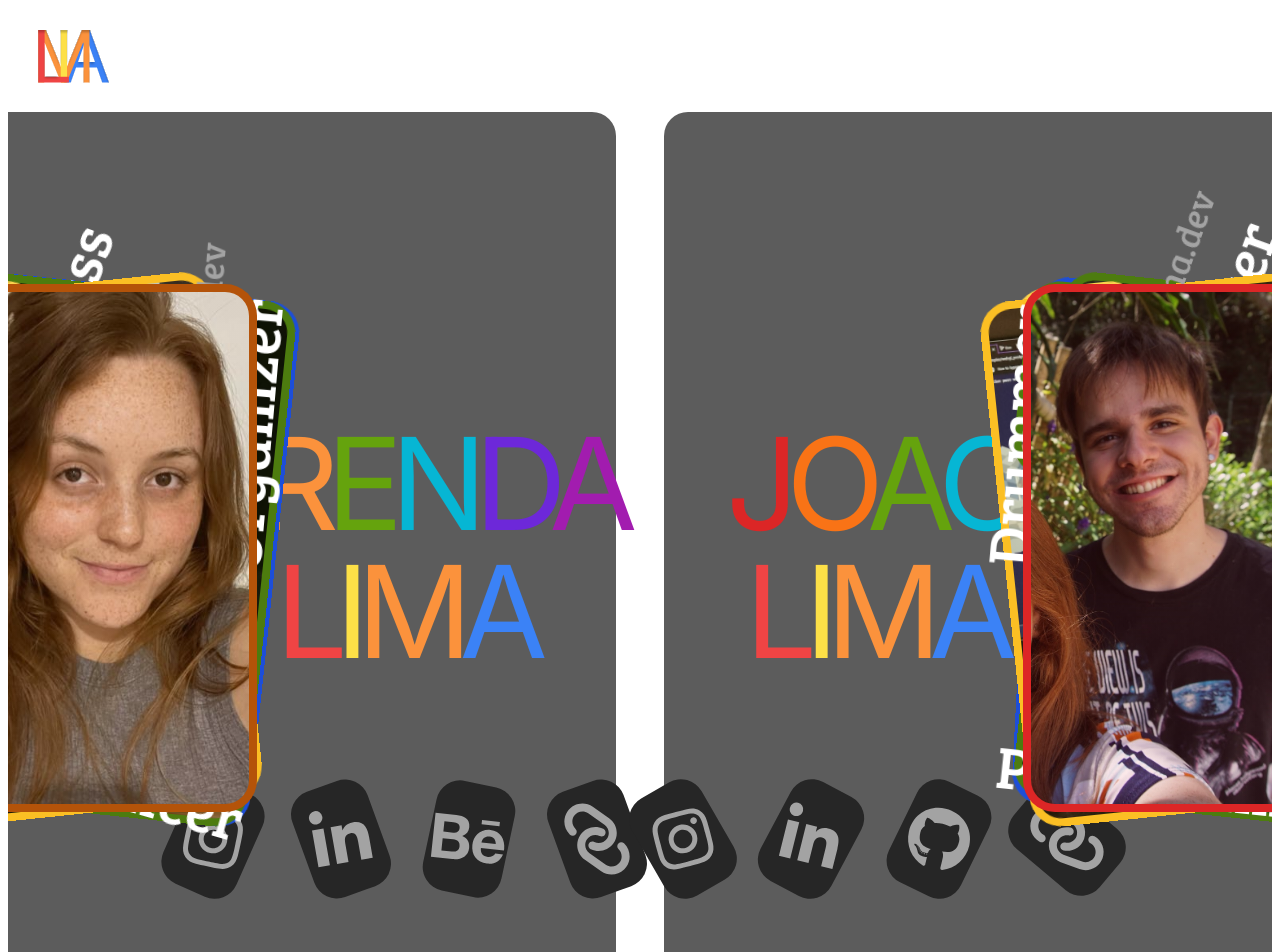
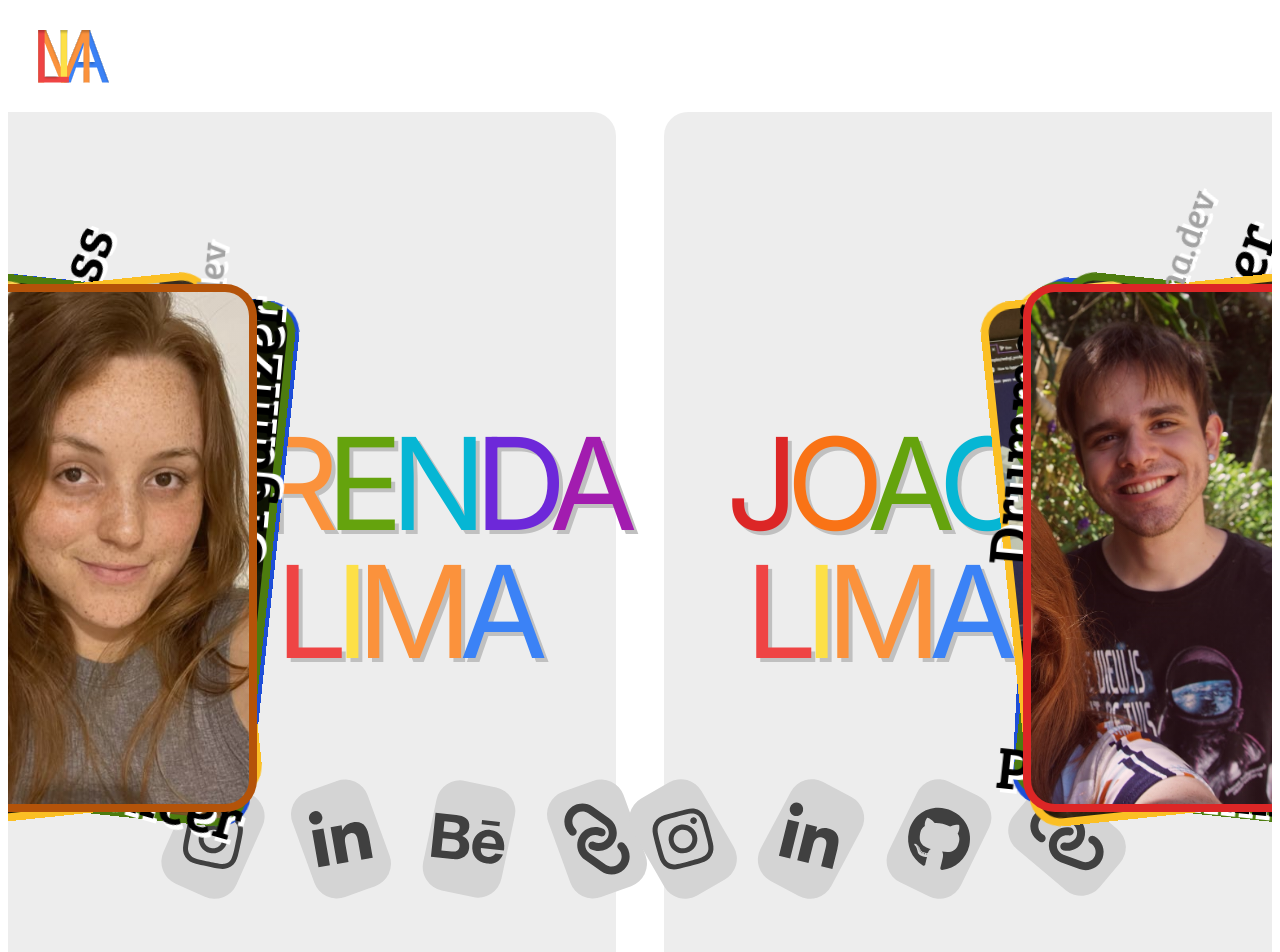
Before and after one commit to JoaoVLima/limadev_old, a React (Vite) app: page / in a window 1280 px wide. Shown: the top 952 px of the page. Built offline with nearby package versions, Linux system fonts and the light colour scheme; what tailwindcss-hero-patterns would draw is missing.

Commit message:
whitemode

```diff
--- a/src/components/cards.tsx
+++ b/src/components/cards.tsx
@@ -133,28 +133,28 @@ const user_settings: {
         "icons": [
             {
                 "icon": faInstagram,
-                "color": "text-neutral-400 group-hover:text-[#C13584]",
+                "color": "text-neutral-700 dark:text-neutral-400 group-hover:text-[#C13584]",
                 "size": "4x",
                 "rotate": "-rotate-[78deg]",
                 "link": "https://www.instagram.com/breranja/",
             },
             {
                 "icon": faLinkedinIn,
-                "color": "text-neutral-400 group-hover:text-[#0A66C2]",
+                "color": "text-neutral-700 dark:text-neutral-400 group-hover:text-[#0A66C2]",
                 "size": "4x",
                 "rotate": "-rotate-[10deg]",
                 "link": "https://www.linkedin.com/in/brendalimas/",
             },
             {
                 "icon": faBehance,
-                "color": "text-neutral-400 group-hover:text-[#1769FF]",
+                "color": "text-neutral-700 dark:text-neutral-400 group-hover:text-[#1769FF]",
                 "size": "4x",
                 "rotate": "rotate-6",
                 "link": "",
             },
             {
                 "icon": faLink,
-                "color": "text-neutral-400 group-hover:text-[#41E661]",
+                "color": "text-neutral-700 dark:text-neutral-400 group-hover:text-[#41E661]",
                 "size": "4x",
                 "rotate": "rotate-[80deg]",
                 "link": "",
@@ -281,28 +281,28 @@ const user_settings: {
         "icons": [
             {
                 "icon": faInstagram,
-                "color": "text-neutral-400 group-hover:text-[#C13584]",
+                "color": "text-neutral-700 dark:text-neutral-400 group-hover:text-[#C13584]",
                 "size": "4x",
                 "rotate": "-rotate-[15deg]",
                 "link": "https://www.instagram.com/lima.haru/",
             },
             {
                 "icon": faLinkedinIn,
-                "color": "text-neutral-400 group-hover:text-[#0A66C2]",
+                "color": "text-neutral-700 dark:text-neutral-400 group-hover:text-[#0A66C2]",
                 "size": "4x",
                 "rotate": "rotate-[14deg]",
                 "link": "https://www.linkedin.com/in/limadeveloper/",
             },
             {
                 "icon": faGithub,
-                "color": "text-neutral-400 group-hover:text-[#4078C0]",
+                "color": "text-neutral-700 dark:text-neutral-400 group-hover:text-[#4078C0]",
                 "size": "4x",
                 "rotate": "rotate-[13deg]",
                 "link": "https://github.com/JoaoVLima",
             },
             {
                 "icon": faLink,
-                "color": "text-neutral-400 group-hover:text-[#41E661]",
+                "color": "text-neutral-700 dark:text-neutral-400 group-hover:text-[#41E661]",
                 "size": "4x",
                 "rotate": "-rotate-[115deg]",
                 "link": "https://linktr.ee/limaharu",
@@ -323,9 +323,9 @@ export function Cards({id}: { id: string }) {
                         className={`${item.size} ${item.color} ${item.translate} ${item.z_index}`}
                     />
                 ))}
-                {user_settings[id].texts.map((item, index) => (
+                {user_settings[id].texts.map((item) => (
                     <a href={`${item.link}`}>
-                        <h4 className={`transition ease-in-out duration-500 !transform-gpu ${item.size} ${item.translate} ${item.z_index}`}>
+                        <h4 className={`transition ease-in-out duration-500 !transform-gpu drop-shadow-[4px_4px_white] dark:drop-shadow-none ${item.size} ${item.translate} ${item.z_index}`}>
                             {item.text as string}
                         </h4>
                     </a>
@@ -347,7 +347,7 @@ function Name({id, className}: { id: string, className: string }) {
     return (
         <>
             <div className={`${className} row-start-2 row-end-2`}>
-                <h1 className="text-9xl -tracking-[.1em]">
+                <h1 className="text-9xl drop-shadow-[4px_4px_silver] dark:drop-shadow-none -tracking-[.1em]">
                     {id.toUpperCase() == "BRENDA" &&
                         <>
                             <span className="text-amber-700">B</span>
@@ -376,11 +376,11 @@ function Name({id, className}: { id: string, className: string }) {
             </div>
             <div className={`${className} row-start-3 row-end-4 place-self-center justify-self-center`}>
                 <div className="relative flex place-items-center justify-items-center gap-12">
-                    {user_settings[id].icons.map((item, index) => (
+                    {user_settings[id].icons.map((item) => (
                         <a className="group" href={`${item.link}`} target="_blank" rel="noopener noreferrer">
                             <div className={`aspect-[5/7] w-20 ${item.rotate} grid place-items-center justify-items-center`}>
                                 <FontAwesomeIcon className={`${item.color}`} icon={item.icon as IconDefinition} size={`${item.size}` as SizeProp}></FontAwesomeIcon>
-                                <div className={`absolute top-0 aspect-[5/7] w-20 -z-10 rounded-3xl bg-neutral-800 ${item.rotate}`}></div>
+                                <div className={`absolute top-0 aspect-[5/7] w-20 -z-10 rounded-3xl bg-neutral-300 dark:bg-neutral-800 ${item.rotate}`}></div>
                             </div>
                         </a>
                     ))}
--- a/src/components/hero.tsx
+++ b/src/components/hero.tsx
@@ -1,4 +1,4 @@
-import React, {useRef} from 'react';
+import React from 'react';
 
 import {Swiper, SwiperSlide} from 'swiper/react';
 import {Keyboard, Mousewheel, HashNavigation} from 'swiper/modules';
@@ -37,13 +37,13 @@ export function Hero() {
                     onSlideChangeTransitionEnd={SpreadCards}
                     // onProgress={(swiper, progress) => {console.log(progress)}}
                 >
-                    <SwiperSlide className="rounded-3xl bg-neutral-900/70 text-center text-white" data-hash="Brenda">
+                    <SwiperSlide className="rounded-3xl bg-neutral-200/70 dark:bg-neutral-900/70 text-center text-black dark:text-white" data-hash="Brenda">
                         <Cards id="Brenda"/>
                     </SwiperSlide>
                     <SwiperSlide className="!w-12" data-hash=" ">
                         {/* Middle */}
                     </SwiperSlide>
-                    <SwiperSlide className="rounded-3xl bg-neutral-900/70 text-center text-white" data-hash="Joao">
+                    <SwiperSlide className="rounded-3xl bg-neutral-200/70 dark:bg-neutral-900/70 text-center text-black dark:text-white" data-hash="Joao">
                         <Cards id="Joao"/>
                     </SwiperSlide>
                 </Swiper>
```
Also changed, not shown: public/img/hand.svg.
